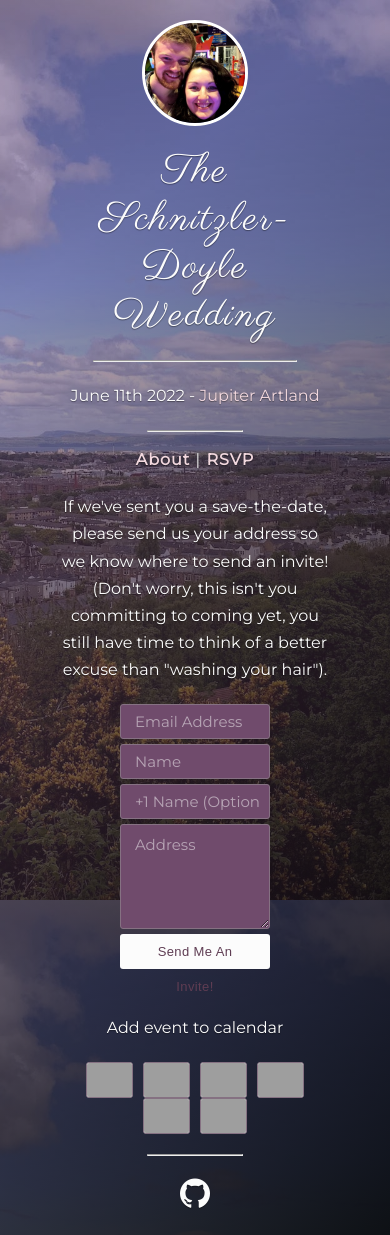
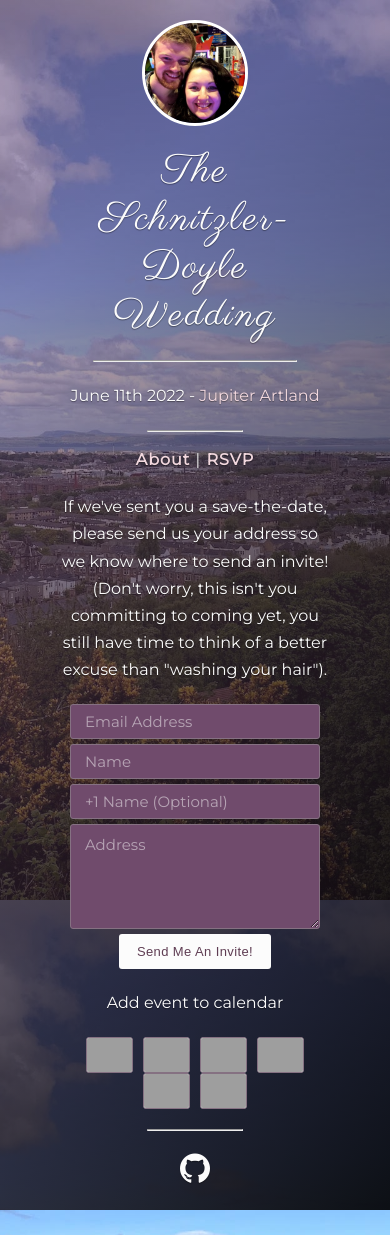
Before and after one commit to CameronD17/wedding, a Jekyll site: the page built from index.html, in a window 390 px wide. Built offline with Jekyll 4.4.1, drawn with Linux system fonts in a browser that asks for light colours; grey boxes are pictures that could not be loaded.

Commit message:
Reduced unnecessary padding to avoid bad forms on mobile.

```diff
--- a/assets/css/partials/_form.scss
+++ b/assets/css/partials/_form.scss
@@ -10,7 +10,7 @@
 	vertical-align: middle;
 	position: relative;
 	z-index: 800;
-	padding: 0 60px;
+	padding: 0 10px;
 	text-align: center;
 	text-shadow: 0 1px 1px rgba(0, 0, 0, 0.4);
 }
--- a/index.html
+++ b/index.html
@@ -12,6 +12,7 @@ robots: noindex
       <input type="text" value="" name="name" class="name" placeholder=" Name" required>
       <input type="text" value="" name="plus-one" class="name" placeholder=" +1 Name (Optional)">
       <textarea name="address" class="address" placeholder=" Address" required></textarea>
+      <br/>
       <button type="submit">Send Me An Invite!</button>
     </form>
   </div>
```
